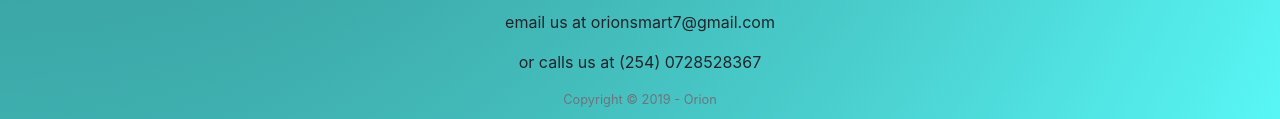
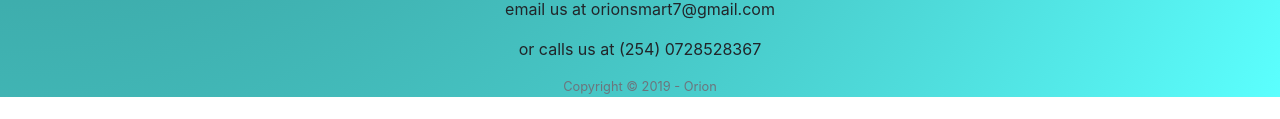
Before and after one commit to ggichure/orion.github.io, a plain HTML site: page index.html in a window 1280 px wide. Shown: the part 2513-2632 px from the top of the page. After the commit the page ends 2610 px from the top, so only its background shows below. Drawn offline with Linux system fonts and the light colour scheme.

Commit message:
Update index.html

```diff
--- a/index.html
+++ b/index.html
@@ -262,7 +262,7 @@ background: radial-gradient(top left, #000000, #5BFFFE);   ">
 </div>
     <!-- end of gallery-->
 <!--footer section-->
-<footer class="panel-footer  card-footer"  >
+<footer class=""  >
     <div class="text-center"><p> email us at orionsmart7@gmail.com </p>
     <p>or calls us at (254) 0728528367</p>
     </div>
```
